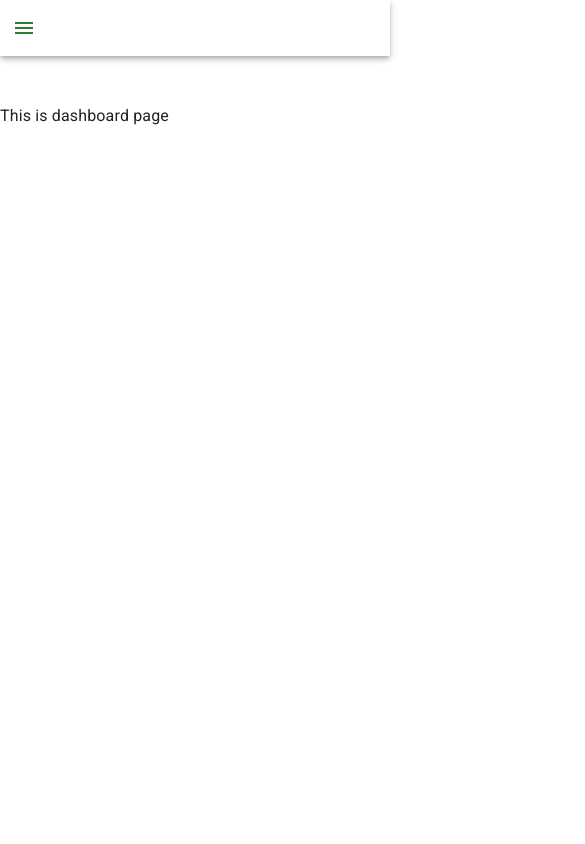
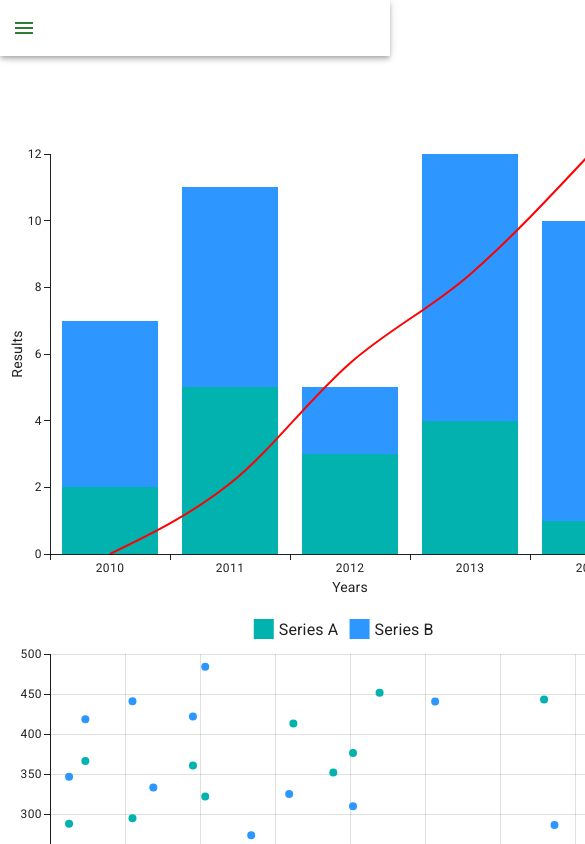
Before and after one commit to 123Somrat/Tradding_platform, a React (Vite) app: page /dashboard in a window 390 px wide. Shown: the top 844 px of the page, 585 px wide, since content can reach past the window. Built offline with nearby package versions, Linux system fonts and the light colour scheme.

Commit message:
format code

```diff
--- a/package.json
+++ b/package.json
@@ -17,6 +17,7 @@
     "@mui/icons-material": "^5.16.6",
     "@mui/material": "^5.16.6",
     "@mui/styled-engine-sc": "^6.0.0-alpha.18",
+    "@mui/x-charts": "^7.12.1",
     "@mui/x-date-pickers": "^7.12.0",
     "@reduxjs/toolkit": "^2.2.7",
     "dayjs": "^1.11.12",
@@ -29,6 +30,7 @@
     "react-router-dom": "^6.25.1",
     "sort-by": "^1.2.0",
     "styled-components": "^6.1.12",
+    "sweetalert2": "^11.12.4",
     "zod": "^3.23.8"
   },
   "devDependencies": {
--- /dev/null
+++ b/src/Components/DashboardHome.tsx
@@ -0,0 +1,242 @@
+import { BarPlot } from "@mui/x-charts/BarChart";
+import { LinePlot } from "@mui/x-charts/LineChart";
+import { ChartContainer } from "@mui/x-charts/ChartContainer";
+import { AllSeriesType } from "@mui/x-charts/models";
+import { ChartsXAxis } from "@mui/x-charts/ChartsXAxis";
+import { ChartsYAxis } from "@mui/x-charts/ChartsYAxis";
+import { ScatterChart } from "@mui/x-charts";
+import { Box} from "@mui/material";
+
+const series = [
+  {
+    type: "bar",
+    stack: "",
+    yAxisId: "eco",
+    data: [2, 5, 3, 4, 1],
+  },
+  {
+    type: "bar",
+    stack: "",
+    yAxisId: "eco",
+    data: [5, 6, 2, 8, 9],
+  },
+  {
+    type: "line",
+    yAxisId: "pib",
+    color: "red",
+    data: [1000, 1500, 3000, 5000, 10000],
+  },
+] as AllSeriesType[];
+const data = [
+  {
+    id: "data-0",
+    x1: 329.39,
+    x2: 391.29,
+    y1: 443.28,
+    y2: 153.9,
+  },
+  {
+    id: "data-1",
+    x1: 96.94,
+    x2: 139.6,
+    y1: 110.5,
+    y2: 217.8,
+  },
+  {
+    id: "data-2",
+    x1: 336.35,
+    x2: 282.34,
+    y1: 175.23,
+    y2: 286.32,
+  },
+  {
+    id: "data-3",
+    x1: 159.44,
+    x2: 384.85,
+    y1: 195.97,
+    y2: 325.12,
+  },
+  {
+    id: "data-4",
+    x1: 188.86,
+    x2: 182.27,
+    y1: 351.77,
+    y2: 144.58,
+  },
+  {
+    id: "data-5",
+    x1: 143.86,
+    x2: 360.22,
+    y1: 43.253,
+    y2: 146.51,
+  },
+  {
+    id: "data-6",
+    x1: 202.02,
+    x2: 209.5,
+    y1: 376.34,
+    y2: 309.69,
+  },
+  {
+    id: "data-7",
+    x1: 384.41,
+    x2: 258.93,
+    y1: 31.514,
+    y2: 236.38,
+  },
+  {
+    id: "data-8",
+    x1: 256.76,
+    x2: 70.571,
+    y1: 231.31,
+    y2: 440.72,
+  },
+  {
+    id: "data-9",
+    x1: 143.79,
+    x2: 419.02,
+    y1: 108.04,
+    y2: 20.29,
+  },
+  {
+    id: "data-10",
+    x1: 103.48,
+    x2: 15.886,
+    y1: 321.77,
+    y2: 484.17,
+  },
+  {
+    id: "data-11",
+    x1: 272.39,
+    x2: 189.03,
+    y1: 120.18,
+    y2: 54.962,
+  },
+  {
+    id: "data-12",
+    x1: 23.57,
+    x2: 456.4,
+    y1: 366.2,
+    y2: 418.5,
+  },
+  {
+    id: "data-13",
+    x1: 219.73,
+    x2: 235.96,
+    y1: 451.45,
+    y2: 181.32,
+  },
+  {
+    id: "data-14",
+    x1: 54.99,
+    x2: 434.5,
+    y1: 294.8,
+    y2: 440.9,
+  },
+  {
+    id: "data-15",
+    x1: 134.13,
+    x2: 383.8,
+    y1: 121.83,
+    y2: 273.52,
+  },
+  {
+    id: "data-16",
+    x1: 12.7,
+    x2: 270.8,
+    y1: 287.7,
+    y2: 346.7,
+  },
+  {
+    id: "data-17",
+    x1: 176.51,
+    x2: 119.17,
+    y1: 134.06,
+    y2: 74.528,
+  },
+  {
+    id: "data-18",
+    x1: 65.05,
+    x2: 78.93,
+    y1: 104.5,
+    y2: 150.9,
+  },
+  {
+    id: "data-19",
+    x1: 162.25,
+    x2: 63.707,
+    y1: 413.07,
+    y2: 26.483,
+  },
+  {
+    id: "data-20",
+    x1: 68.88,
+    x2: 150.8,
+    y1: 74.68,
+    y2: 333.2,
+  },
+  {
+    id: "data-21",
+    x1: 95.29,
+    x2: 329.1,
+    y1: 360.6,
+    y2: 422.0,
+  },
+  {
+    id: "data-22",
+    x1: 390.62,
+    x2: 10.01,
+    y1: 330.72,
+    y2: 488.06,
+  },
+];
+export default function DashboardHome() {
+  return (
+    <Box  justifyItems='space-around' gap={2} alignItems='center' width='100%' className='sm:flex flex-col md:flex-row'>
+      <ChartContainer
+        series={series}
+        width={700}
+        height={500}
+        xAxis={[
+          {
+            id: "years",
+            data: [2010, 2011, 2012, 2013, 2014],
+            scaleType: "band",
+            valueFormatter: (value) => value.toString(),
+          },
+        ]}
+        yAxis={[
+          {
+            id: "eco",
+            scaleType: "linear",
+          },
+          {
+            id: "pib",
+            scaleType: "log",
+          },
+        ]}
+      >
+        <BarPlot />
+        <LinePlot />
+        <ChartsXAxis label="Years" position="bottom" axisId="years" />
+        <ChartsYAxis label="Results" position="left" axisId="eco" />
+        <ChartsYAxis label="PIB" position="right" axisId="pib" />
+      </ChartContainer>
+      <ScatterChart
+        width={700}
+        height={500}
+        series={[
+          {
+            label: "Series A",
+            data: data.map((v) => ({ x: v.x1, y: v.y1, id: v.id })),
+          },
+          {
+            label: "Series B",
+            data: data.map((v) => ({ x: v.x1, y: v.y2, id: v.id })),
+          },
+        ]}
+        grid={{ vertical: true, horizontal: true }}
+      />
+    </Box>
+  );
+}
--- a/src/Pages/AllDue/AllDue.tsx
+++ b/src/Pages/AllDue/AllDue.tsx
@@ -1,25 +1,26 @@
-import * as React from 'react';
-import { alpha } from '@mui/material/styles';
-import Box from '@mui/material/Box';
-import Table from '@mui/material/Table';
-import TableBody from '@mui/material/TableBody';
-import TableCell from '@mui/material/TableCell';
-import TableContainer from '@mui/material/TableContainer';
-import TableHead from '@mui/material/TableHead';
-import TablePagination from '@mui/material/TablePagination';
-import TableRow from '@mui/material/TableRow';
-import TableSortLabel from '@mui/material/TableSortLabel';
-import Toolbar from '@mui/material/Toolbar';
-import Typography from '@mui/material/Typography';
-import Paper from '@mui/material/Paper';
-import Checkbox from '@mui/material/Checkbox';
-import IconButton from '@mui/material/IconButton';
-import Tooltip from '@mui/material/Tooltip';
-import FormControlLabel from '@mui/material/FormControlLabel';
-import Switch from '@mui/material/Switch';
-import DeleteIcon from '@mui/icons-material/Delete';
-import FilterListIcon from '@mui/icons-material/FilterList';
-import { visuallyHidden } from '@mui/utils';
+import * as React from "react";
+import { alpha } from "@mui/material/styles";
+import Box from "@mui/material/Box";
+import Table from "@mui/material/Table";
+import TableBody from "@mui/material/TableBody";
+import TableCell from "@mui/material/TableCell";
+import TableContainer from "@mui/material/TableContainer";
+import TableHead from "@mui/material/TableHead";
+import TablePagination from "@mui/material/TablePagination";
+import TableRow from "@mui/material/TableRow";
+import TableSortLabel from "@mui/material/TableSortLabel";
+import Toolbar from "@mui/material/Toolbar";
+import Typography from "@mui/material/Typography";
+import Paper from "@mui/material/Paper";
+import Checkbox from "@mui/material/Checkbox";
+import IconButton from "@mui/material/IconButton";
+import Tooltip from "@mui/material/Tooltip";
+import FormControlLabel from "@mui/material/FormControlLabel";
+import Switch from "@mui/material/Switch";
+import DeleteIcon from "@mui/icons-material/Delete";
+import FilterListIcon from "@mui/icons-material/FilterList";
+import { visuallyHidden } from "@mui/utils";
+import UpdateIcon from "@mui/icons-material/Update";
 
 
 interface Data {
@@ -37,7 +38,7 @@ function createData(
   calories: number,
   fat: number,
   carbs: number,
-  protein: number,
+  protein: number
 ): Data {
   return {
     id,
@@ -50,19 +51,19 @@ function createData(
 }
 
 const rows = [
-  createData(1, 'Cupcake', 305, 3.7, 67, 4.3),
-  createData(2, 'Donut', 452, 25.0, 51, 4.9),
-  createData(3, 'Eclair', 262, 16.0, 24, 6.0),
-  createData(4, 'Frozen yoghurt', 159, 6.0, 24, 4.0),
-  createData(5, 'Gingerbread', 356, 16.0, 49, 3.9),
-  createData(6, 'Honeycomb', 408, 3.2, 87, 6.5),
-  createData(7, 'Ice cream sandwich', 237, 9.0, 37, 4.3),
-  createData(8, 'Jelly Bean', 375, 0.0, 94, 0.0),
-  createData(9, 'KitKat', 518, 26.0, 65, 7.0),
-  createData(10, 'Lollipop', 392, 0.2, 98, 0.0),
-  createData(11, 'Marshmallow', 318, 0, 81, 2.0),
-  createData(12, 'Nougat', 360, 19.0, 9, 37.0),
-  createData(13, 'Oreo', 437, 18.0, 63, 4.0),
+  createData(1, "Cupcake", 305, 3.7, 67, 4.3),
+  createData(2, "Donut", 452, 25.0, 51, 4.9),
+  createData(3, "Eclair", 262, 16.0, 24, 6.0),
+  createData(4, "Frozen yoghurt", 159, 6.0, 24, 4.0),
+  createData(5, "Gingerbread", 356, 16.0, 49, 3.9),
+  createData(6, "Honeycomb", 408, 3.2, 87, 6.5),
+  createData(7, "Ice cream sandwich", 237, 9.0, 37, 4.3),
+  createData(8, "Jelly Bean", 375, 0.0, 94, 0.0),
+  createData(9, "KitKat", 518, 26.0, 65, 7.0),
+  createData(10, "Lollipop", 392, 0.2, 98, 0.0),
+  createData(11, "Marshmallow", 318, 0, 81, 2.0),
+  createData(12, "Nougat", 360, 19.0, 9, 37.0),
+  createData(13, "Oreo", 437, 18.0, 63, 4.0),
 ];
 
 function descendingComparator<T>(a: T, b: T, orderBy: keyof T) {
@@ -75,16 +76,16 @@ function descendingComparator<T>(a: T, b: T, orderBy: keyof T) {
   return 0;
 }
 
-type Order = 'asc' | 'desc';
+type Order = "asc" | "desc";
 
 function getComparator<Key extends keyof any>(
   order: Order,
-  orderBy: Key,
+  orderBy: Key
 ): (
   a: { [key in Key]: number | string },
-  b: { [key in Key]: number | string },
+  b: { [key in Key]: number | string }
 ) => number {
-  return order === 'desc'
+  return order === "desc"
     ? (a, b) => descendingComparator(a, b, orderBy)
     : (a, b) => -descendingComparator(a, b, orderBy);
 }
@@ -93,7 +94,10 @@ function getComparator<Key extends keyof any>(
 // stableSort() brings sort stability to non-modern browsers (notably IE11). If you
 // only support modern browsers you can replace stableSort(exampleArray, exampleComparator)
 // with exampleArray.slice().sort(exampleComparator)
-function stableSort<T>(array: readonly T[], comparator: (a: T, b: T) => number) {
+function stableSort<T>(
+  array: readonly T[],
+  comparator: (a: T, b: T) => number
+) {
   const stabilizedThis = array.map((el, index) => [el, index] as [T, number]);
   stabilizedThis.sort((a, b) => {
     const order = comparator(a[0], b[0]);
@@ -114,40 +118,43 @@ interface HeadCell {
 
 const headCells: readonly HeadCell[] = [
   {
-    id: 'name',
+    id: "name",
     numeric: false,
     disablePadding: true,
-    label: 'Dessert (100g serving)',
+    label: "Dessert (100g serving)",
   },
   {
-    id: 'calories',
+    id: "calories",
     numeric: true,
     disablePadding: false,
-    label: 'Calories',
+    label: "Calories",
   },
   {
-    id: 'fat',
+    id: "fat",
     numeric: true,
     disablePadding: false,
-    label: 'Fat (g)',
+    label: "Fat (g)",
   },
   {
-    id: 'carbs',
+    id: "carbs",
     numeric: true,
     disablePadding: false,
-    label: 'Carbs (g)',
+    label: "Carbs (g)",
   },
   {
-    id: 'protein',
+    id: "protein",
     numeric: true,
     disablePadding: false,
-    label: 'Protein (g)',
+    label: "Protein (g)",
   },
 ];
 
 interface EnhancedTableProps {
   numSelected: number;
-  onRequestSort: (event: React.MouseEvent<unknown>, property: keyof Data) => void;
+  onRequestSort: (
+    event: React.MouseEvent<unknown>,
+    property: keyof Data
+  ) => void;
   onSelectAllClick: (event: React.ChangeEvent<HTMLInputElement>) => void;
   order: Order;
   orderBy: string;
@@ -155,15 +162,21 @@ interface EnhancedTableProps {
 }
 
 function EnhancedTableHead(props: EnhancedTableProps) {
-  const { onSelectAllClick, order, orderBy, numSelected, rowCount, onRequestSort } =
-    props;
+  const {
+    onSelectAllClick,
+    order,
+    orderBy,
+    numSelected,
+    rowCount,
+    onRequestSort,
+  } = props;
   const createSortHandler =
     (property: keyof Data) => (event: React.MouseEvent<unknown>) => {
       onRequestSort(event, property);
     };
 
   return (
-    <TableHead >
+    <TableHead>
       <TableRow>
         <TableCell padding="checkbox">
           <Checkbox
@@ -172,26 +185,26 @@ function EnhancedTableHead(props: EnhancedTableProps) {
             checked={rowCount > 0 && numSelected === rowCount}
             onChange={onSelectAllClick}
             inputProps={{
-              'aria-label': 'select all desserts',
+              "aria-label": "select all desserts",
             }}
           />
         </TableCell>
         {headCells.map((headCell) => (
           <TableCell
             key={headCell.id}
-            align={headCell.numeric ? 'right' : 'left'}
-            padding={headCell.disablePadding ? 'none' : 'normal'}
+            align={headCell.numeric ? "right" : "left"}
+            padding={headCell.disablePadding ? "none" : "normal"}
             sortDirection={orderBy === headCell.id ? order : false}
           >
             <TableSortLabel
               active={orderBy === headCell.id}
-              direction={orderBy === headCell.id ? order : 'asc'}
+              direction={orderBy === headCell.id ? order : "asc"}
               onClick={createSortHandler(headCell.id)}
             >
               {headCell.label}
               {orderBy === headCell.id ? (
                 <Box component="span" sx={visuallyHidden}>
-                  {order === 'desc' ? 'sorted descending' : 'sorted ascending'}
+                  {order === "desc" ? "sorted descending" : "sorted ascending"}
                 </Box>
               ) : null}
             </TableSortLabel>
@@ -216,13 +229,16 @@ function EnhancedTableToolbar(props: EnhancedTableToolbarProps) {
         pr: { xs: 1, sm: 1 },
         ...(numSelected > 0 && {
           bgcolor: (theme) =>
-            alpha(theme.palette.primary.main, theme.palette.action.activatedOpacity),
+            alpha(
+              theme.palette.primary.main,
+              theme.palette.action.activatedOpacity
+            ),
         }),
       }}
     >
       {numSelected > 0 ? (
         <Typography
-          sx={{ flex: '1 1 100%' }}
+          sx={{ flex: "1 1 100%" }}
           color="inherit"
           variant="subtitle1"
           component="div"
@@ -231,7 +247,7 @@ function EnhancedTableToolbar(props: EnhancedTableToolbarProps) {
         </Typography>
       ) : (
         <Typography
-          sx={{ flex: '1 1 100%' }}
+          sx={{ flex: "1 1 100%" }}
           variant="h6"
           id="tableTitle"
           component="div"
@@ -255,24 +271,20 @@ function EnhancedTableToolbar(props: EnhancedTableToolbarProps) {
     </Toolbar>
   );
 }
-export default function  AllDue() {
-  const [order, setOrder] = React.useState<Order>('asc');
-  const [orderBy, setOrderBy] = React.useState<keyof Data>('calories');
+export default function AllDue() {
+  const [order, setOrder] = React.useState<Order>("asc");
+  const [orderBy, setOrderBy] = React.useState<keyof Data>("calories");
   const [selected, setSelected] = React.useState<readonly number[]>([]);
   const [page, setPage] = React.useState(0);
   const [dense, setDense] = React.useState(false);
   const [rowsPerPage, setRowsPerPage] = React.useState(5);
 
-
-
-
-
   const handleRequestSort = (
     event: React.MouseEvent<unknown>,
-    property: keyof Data,
+    property: keyof Data
   ) => {
-    const isAsc = orderBy === property && order === 'asc';
-    setOrder(isAsc ? 'desc' : 'asc');
+    const isAsc = orderBy === property && order === "asc";
+    setOrder(isAsc ? "desc" : "asc");
     setOrderBy(property);
   };
 
@@ -298,7 +310,7 @@ export default function  AllDue() {
     } else if (selectedIndex > 0) {
       newSelected = newSelected.concat(
         selected.slice(0, selectedIndex),
-        selected.slice(selectedIndex + 1),
+        selected.slice(selectedIndex + 1)
       );
     }
     setSelected(newSelected);
@@ -308,7 +320,9 @@ export default function  AllDue() {
     setPage(newPage);
   };
 
-  const handleChangeRowsPerPage = (event: React.ChangeEvent<HTMLInputElement>) => {
+  const handleChangeRowsPerPage = (
+    event: React.ChangeEvent<HTMLInputElement>
+  ) => {
     setRowsPerPage(parseInt(event.target.value, 10));
     setPage(0);
   };
@@ -327,20 +341,21 @@ export default function  AllDue() {
     () =>
       stableSort(rows, getComparator(order, orderBy)).slice(
         page * rowsPerPage,
-        page * rowsPerPage + rowsPerPage,
+        page * rowsPerPage + rowsPerPage
       ),
-    [order, orderBy, page, rowsPerPage],
+    [order, orderBy, page, rowsPerPage]
   );
 
   return (
     <Box>
-      <Paper sx={{ width: '100%', mb: 2 }}>
+      <Paper sx={{ width: "100%", mb: 2 }}>
         <EnhancedTableToolbar numSelected={selected.length} />
         <TableContainer>
-          <Table stickyHeader
+          <Table
+            stickyHeader
             sx={{ minWidth: 750 }}
             aria-labelledby="tableTitle"
-            size={dense ? 'small' : 'medium'}
+            size={dense ? "small" : "medium"}
           >
             <EnhancedTableHead
               numSelected={selected.length}
@@ -364,14 +379,14 @@ export default function  AllDue() {
                     tabIndex={-1}
                     key={row.id}
                     selected={isItemSelected}
-                    sx={{ cursor: 'pointer' }}
+                    sx={{ cursor: "pointer" }}
                   >
                     <TableCell padding="checkbox">
                       <Checkbox
                         color="primary"
                         checked={isItemSelected}
                         inputProps={{
-                          'aria-labelledby': labelId,
+                          "aria-labelledby": labelId,
                         }}
                       />
                     </TableCell>
@@ -387,6 +402,8 @@ export default function  AllDue() {
                     <TableCell align="right">{row.fat}</TableCell>
                     <TableCell align="right">{row.carbs}</TableCell>
                     <TableCell align="right">{row.protein}</TableCell>
+                    <UpdateIcon />
+                    <DeleteIcon className="text-red-400" />
                   </TableRow>
                 );
               })}
--- a/src/Pages/addProduct/AddProduct.tsx
+++ b/src/Pages/addProduct/AddProduct.tsx
@@ -13,6 +13,8 @@ import addProductSchema from "../../schema/addProductSchemaForZod/addProductSche
 import { useEffect, useRef } from "react";
 import { DatePicker } from "@mui/x-date-pickers/DatePicker";
 import dayjs from "dayjs";
+import Swal from "sweetalert2";
+import productApi from "../../Redux/api/productApi";
 
 // Input value type
 type IFormInput = {
@@ -24,6 +26,11 @@ type IFormInput = {
 };
 
 export default function AddProduct() {
+  const useAddDueMutation = productApi.endpoints.addDues.useMutation;
+
+  const [ addDues]  = useAddDueMutation();
+
+
   const {
     control,
     handleSubmit,
@@ -31,11 +38,11 @@ export default function AddProduct() {
     formState: { errors, isValid, isSubmitting },
   } = useForm<IFormInput>({
     defaultValues: {
-      buyerName: "",
-      sellerName: "",
-      buyingPrice: "",
-      buyingDate: "",
-      expiredDate: "",
+      buyerName: "mohammad",
+      sellerName: "jafar",
+      buyingPrice: 1200,
+      buyingDate: "2024-08-16",
+      expiredDate: "2024-08-20",
     },
     resolver: zodResolver(addProductSchema),
   });
@@ -61,8 +68,22 @@ export default function AddProduct() {
   }, [errors]);
 
   // submit handler
-  const submit: SubmitHandler<IFormInput> = (data) => {
-    console.log(data);
+  const Submit: SubmitHandler<IFormInput> = async (
+    formInputData: IFormInput
+  ) => {
+
+
+    const res = await addDues(formInputData);
+
+
+      console.log(res.data)
+
+    if (res.data?.status  === 201) {
+       Swal.fire({
+        icon: "success",
+        title: "Due added successfully",
+      });
+    }
 
     reset();
   };
@@ -99,7 +120,7 @@ export default function AddProduct() {
         }}
         noValidate
         autoComplete="off"
-        onSubmit={handleSubmit(submit)}
+        onSubmit={handleSubmit(Submit)}
       >
         <Grid container spacing={2}>
           <Grid item xs={12} sm={6} md={6}>
@@ -297,7 +318,7 @@ export default function AddProduct() {
             </p>
           </Grid>
           <Button
-            disabled={!isValid}
+            disabled={!isValid || isSubmitting}
             type="submit"
             fullWidth
             style={{ marginLeft: "16px" }}
--- a/src/Redux/api/baseApi.ts
+++ b/src/Redux/api/baseApi.ts
@@ -1,19 +1,17 @@
 import {  BaseQueryFn, createApi, FetchArgs, fetchBaseQuery, FetchBaseQueryError } from "@reduxjs/toolkit/query/react";
-import productSlicer from "../feature/product/productSlicer";
+
 
 const baseQuery = fetchBaseQuery({
-   baseUrl:'https://jsonplaceholder.typicode.com',
+   baseUrl:'http://localhost:3000/api/v1',
    credentials:'include',
-   prepareHeaders:()=>{}
+   prepareHeaders:()=>{ }
 })
 
 const customBaseQuery:BaseQueryFn<string | FetchArgs,
 unknown,
 FetchBaseQueryError> = async (args,api,extraOptions)=>{
      const data = await baseQuery(args,api,extraOptions);
-      if(data){
-         productSlicer.actions.setProduct(data)
-      }
+
      return data
 }
 
--- a/src/Redux/api/productApi.ts
+++ b/src/Redux/api/productApi.ts
@@ -1,48 +1,49 @@
-
+import dayjs from "dayjs";
 import baseApi from "./baseApi";
 
 type product = {
-  userId: number;
-  id: number;
-  title: string;
-  body: string;
+  buyerName: string | "";
+  sellerName: string | "";
+  buyingPrice: number | "";
+  buyingDate: dayjs.Dayjs | "";
+  expiredDate: dayjs.Dayjs | "";
 };
-const Product_Api = "/posts";
-
-
-
+const Due_Api = "/dues";
 
 const productApi = baseApi.injectEndpoints({
   endpoints: (build) => ({
-    getProducts: build.query<product, string>({
+    getDues: build.query<product, void>({
       query: () => ({
-        url: Product_Api,
+        url: Due_Api,
         method: "GET",
       }),
     }),
-    getSingleProduct: build.query<product, string>({
+    getSingleDue: build.query<product, string>({
       query: (id) => ({
-        url: `${Product_Api}/${id}`,
+        url: `${Due_Api}/${id}`,
         method: "GET",
       }),
     }),
-    addProducts: build.mutation<product, string>({
+    addDues: build.mutation<product, product>({
       query: (data) => ({
-        url: Product_Api,
+        url: Due_Api,
         method: "POST",
-        body:data
+        headers: {
+          "Content-Type": "application/json",
+        },
+        body: JSON.stringify({ dueData: data }),
       }),
     }),
-    updateProduct: build.mutation<product, string>({
+    updateDue: build.mutation<product, string>({
       query: (id) => ({
-        url: `${Product_Api}/${id}`,
+        url: `${Due_Api}/${id}`,
         method: "POST",
-       // body:data
+        // body:data
       }),
     }),
-    deleteProduct: build.mutation<product, string>({
+    deleteDue: build.mutation<product, string>({
       query: (id) => ({
-        url: `${Product_Api}/${id}`,
+        url: `${Due_Api}/${id}`,
         method: "DELETE",
       }),
     }),
--- a/src/Router/Router.tsx
+++ b/src/Router/Router.tsx
@@ -4,6 +4,7 @@ import MainLayouts from "../Layouts/MainLayouts/MainLayouts";
 import DashboardLayouts from "../Layouts/DashboardLayouts/DashboardLayouts";
 import AddProduct from "../Pages/addProduct/AddProduct";
 import AllDue from "../Pages/AllDue/AllDue";
+import DashboardHome from "../Components/DashboardHome";
 
 const router = createBrowserRouter([
   {
@@ -22,7 +23,7 @@ const router = createBrowserRouter([
     children: [
       {
          index:true,
-         element:<h1>This is dashboard page</h1>
+         element:<DashboardHome />
       },
       {
         path: "Add_due",
```
Also changed, not shown: src/Components/Footer.tsx (+2 -8 lines), 1 other file (tests, documents, lock files or other folders).
